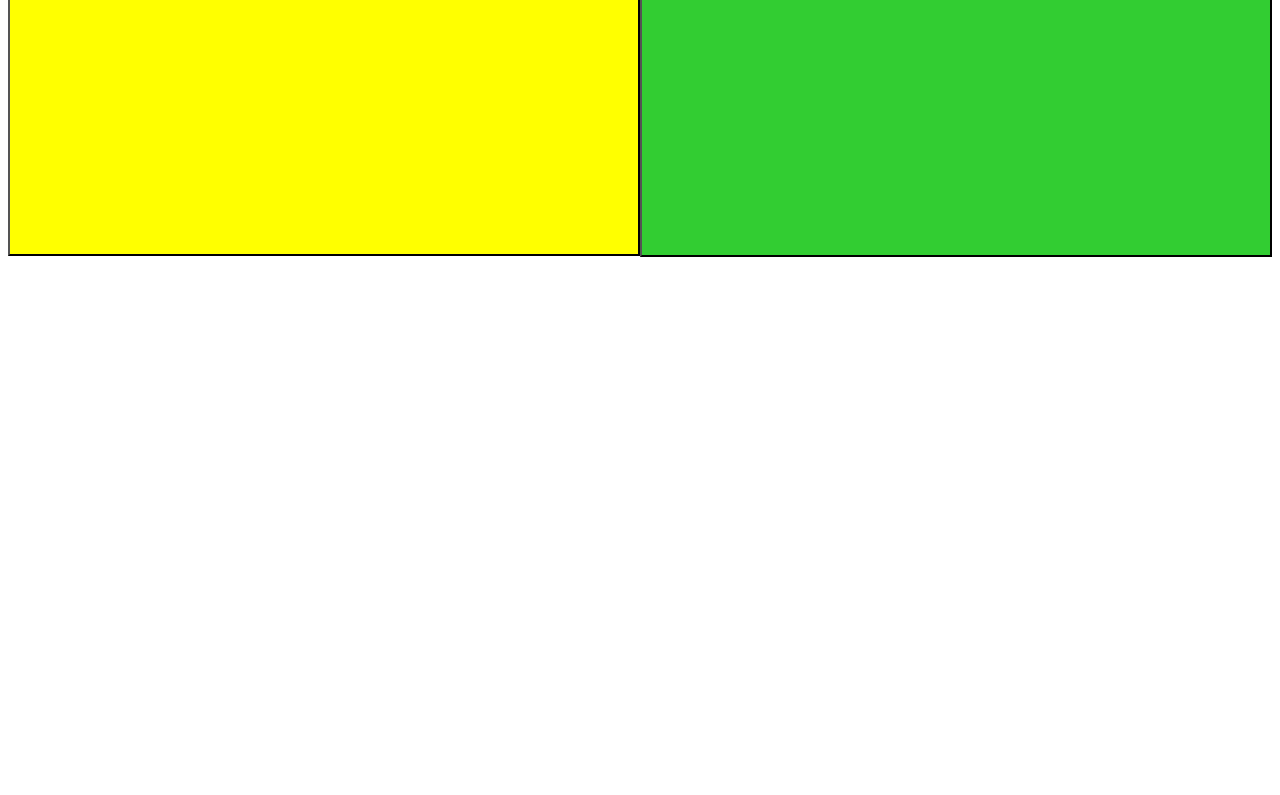
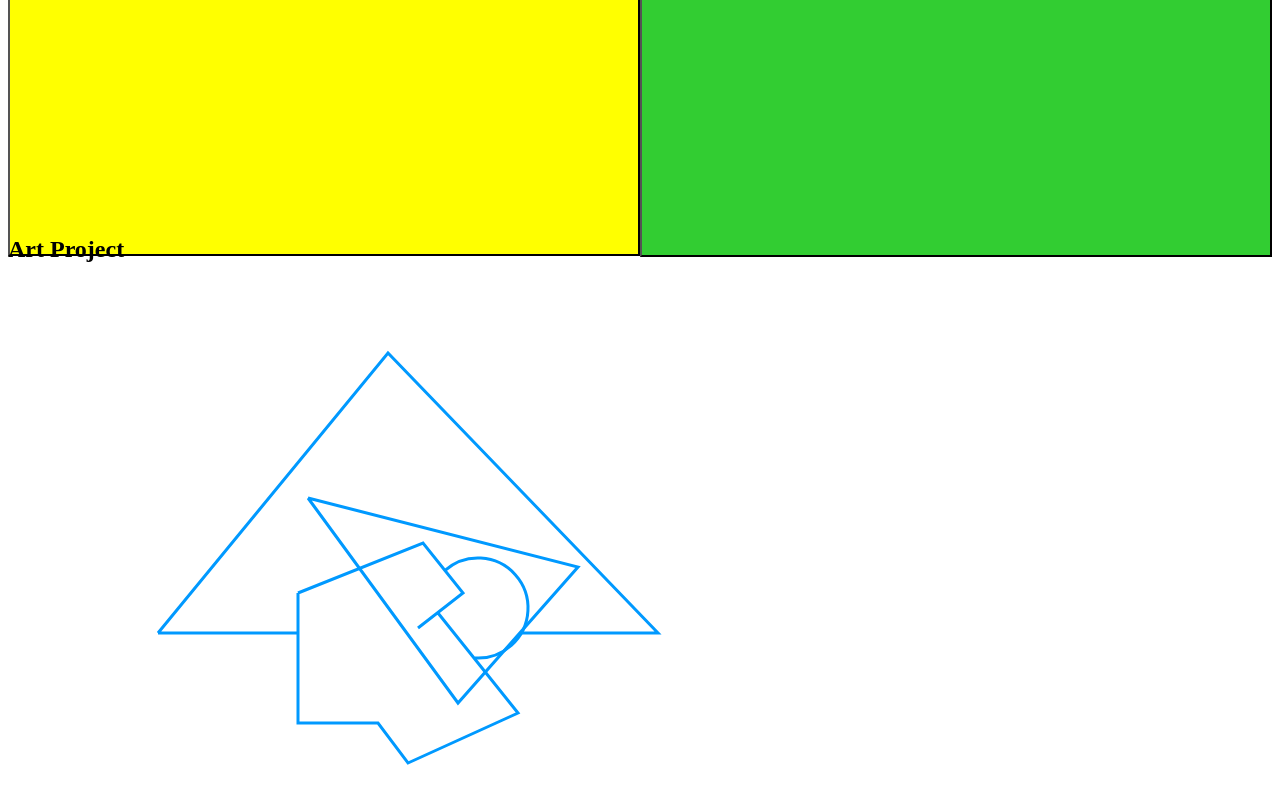
Before and after one commit to josephinetsai/htop, a plain HTML site: page public/index.html in a window 1280 px wide. Shown: the part 1766-2561 px from the top of the page. Before the commit the page ends 2024 px from the top, so only its background shows below. Drawn offline with Linux system fonts and the light colour scheme.

Commit message:
basic drawing finished
drawing done. need to do animations and stuff

```diff
--- /dev/null
+++ b/public/canvas.js
@@ -0,0 +1,70 @@
+function initializeAnimation() {
+  window.requestAnimationFrame(draw);
+}
+
+function drawArt(ctx) {
+  // Draw triangle
+  ctx.lineWidth = 3;
+
+
+  //draw circle
+  ctx.beginPath();
+  ctx.arc(20,75, 50, -2.3, Math.PI * 0.52, false);
+  ctx.stroke();
+
+
+  //Large triangle
+  ctx.beginPath();
+  ctx.moveTo(-300,100);
+  ctx.lineTo (-160,100);
+  ctx.moveTo (64,100);
+  ctx.lineTo(200,100);
+  ctx.lineTo(-70,-180);
+  ctx.lineTo(-300,100);
+  ctx.stroke();
+
+  //smaller triangle
+  ctx.beginPath();
+  ctx.moveTo(-150,-35);
+  ctx.lineTo (0,170);
+  ctx.lineTo(120,34);
+  ctx.lineTo(-150,-35);
+  ctx.stroke();
+
+  ctx.beginPath();
+  ctx.moveTo(-160,60);
+  ctx.lineTo(-35, 10);
+  ctx.lineTo(5,60);
+  ctx.lineTo(-40,95);
+  ctx.moveTo(-20,80);
+  ctx.lineTo(60,180);
+  ctx.lineTo(-50,230);
+  ctx.lineTo(-80,190);
+  ctx.lineTo(-160,190);
+  ctx.lineTo(-160,60);
+
+  ctx.stroke();
+
+}
+
+function draw() {
+  var ctx = document.getElementById('canvas').getContext('2d');
+
+  ctx.globalCompositeOperation = 'destination-over';
+  ctx.clearRect(0, 0, 900, 700); // clear canvas
+
+  // Figure out what pen we wanna draw with
+  ctx.fillStyle = 'rgba(0, 153, 255, 1)';
+  ctx.strokeStyle = 'rgba(0, 153, 255, 1)';
+
+  ctx.save();
+  ctx.translate(450, 250);
+  drawArt(ctx);
+  ctx.restore();
+
+
+  // Call draw when the website is ready
+  window.requestAnimationFrame(draw);
+}
+
+initializeAnimation();
--- a/public/index.html
+++ b/public/index.html
@@ -203,6 +203,21 @@ hello there myself hello there hello
 
 </div>
 
+<head>
+  <meta charset="utf-8">
+  <meta name="viewport" content="width=device-width, initial-scale=1">
+  <title>HW Website Unit</title>
+  <script src="canvas.js"></script>
+  <link rel="stylesheet" href="style.css">
+</head>
+
+<body>
+  <div id="message">
+    <h2>Art Project</h2>
+    <canvas id="canvas" width="900" height="500"></canvas>
+  </div>
+</body>
+
 <script>
 let App = {
 
--- a/public/styles.css
+++ b/public/styles.css
@@ -2,6 +2,9 @@
   background-image: url("https://images.unsplash.com/photo-1517685352821-92cf88aee5a5?ixlib=rb-1.2.1&ixid=MnwxMjA3fDB8MHxzZWFyY2h8M3x8Y2xvdWRzfGVufDB8fDB8fA%3D%3D&w=1000&q=80");
   height: 800 px;
   width: 100 px;
+}
+.message{
+  margin-top: 3cm;
 }
 
 .hello2{
```
